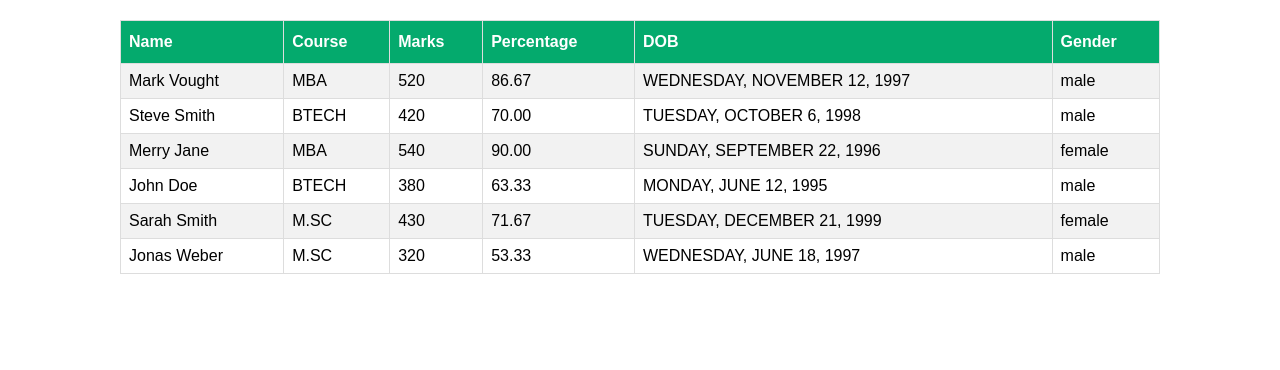
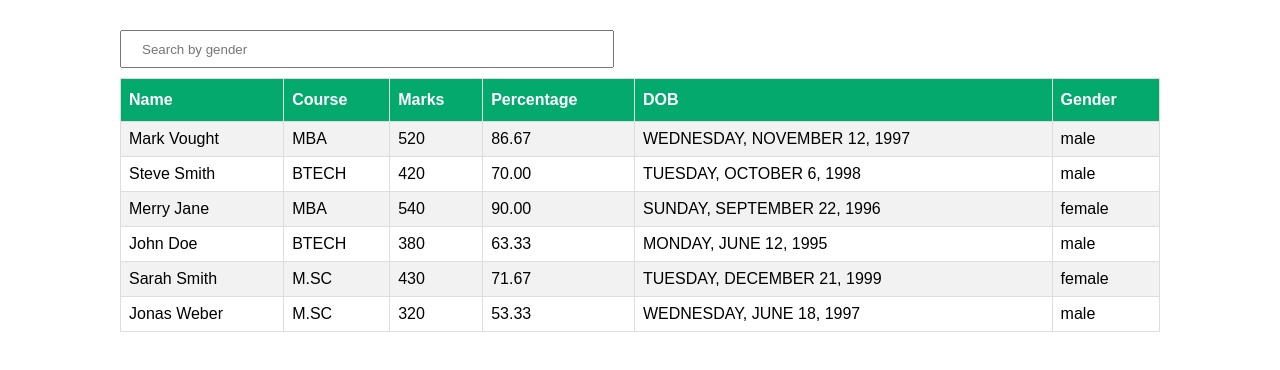
Before and after one commit to googray/ngfeatures-basic, an Angular app: page / in a window 1280 px wide. Shown: the top 370 px of the page. Built offline with nearby package versions, Linux system fonts and the light colour scheme.

Commit message:
add filter pipe

```diff
--- a/src/app/app.component.html
+++ b/src/app/app.component.html
@@ -1,10 +1,12 @@
 <div class="container">
-  <!-- <div>
-    <input type="text"
+  <div>
+    <input
+      type="text"
       placeholder="Search by gender"
-      style="width: 450px; padding: 2px 20px; margin: 10px 0px;height: 30px;"
-      [(ngModel)]="filterText">
-  </div> -->
+      style="width: 450px; padding: 2px 20px; margin: 10px 0px; height: 30px"
+      [(ngModel)]="filterText"
+    />
+  </div>
 
   <!-- <div>
     <h3>Total Students: {{totalStudents | async}}</h3>
@@ -18,7 +20,7 @@
       <th>DOB</th>
       <th>Gender</th>
     </tr>
-    <tr *ngFor="let std of students">
+    <tr *ngFor="let std of students | filterStudent : filterText">
       <td>{{ std.name }}</td>
       <td>{{ std.course }}</td>
       <td>{{ std.marks }}</td>
--- a/src/app/app.component.ts
+++ b/src/app/app.component.ts
@@ -13,6 +13,7 @@ export class AppComponent {
 
   students!: IStudent[];
   totalMarks!: number;
+  filterText: string = '';
 
   ngOnInit() {
     this.students = this.studentService.students;
--- a/src/app/app.module.ts
+++ b/src/app/app.module.ts
@@ -1,12 +1,14 @@
 import { NgModule } from '@angular/core';
+import { FormsModule } from '@angular/forms';
 import { BrowserModule } from '@angular/platform-browser';
 
 import { AppComponent } from './app.component';
+import { FilterPipe } from './filter.pipe';
 import { PercentagePipe } from './percentage.pipe';
 
 @NgModule({
-  declarations: [AppComponent, PercentagePipe],
-  imports: [BrowserModule],
+  declarations: [AppComponent, PercentagePipe, FilterPipe],
+  imports: [BrowserModule, FormsModule],
   providers: [],
   bootstrap: [AppComponent],
 })
--- /dev/null
+++ b/src/app/filter.pipe.ts
@@ -0,0 +1,17 @@
+import { Pipe, PipeTransform } from '@angular/core';
+import { IStudent } from './student';
+
+@Pipe({
+  name: 'filterStudent',
+})
+export class FilterPipe implements PipeTransform {
+  transform(students: IStudent[], filterText: string) {
+    if (students.length === 0 || filterText === '') {
+      return students;
+    } else {
+      return students.filter(
+        (student) => student.gender.toLowerCase() === filterText.toLowerCase()
+      );
+    }
+  }
+}
```
